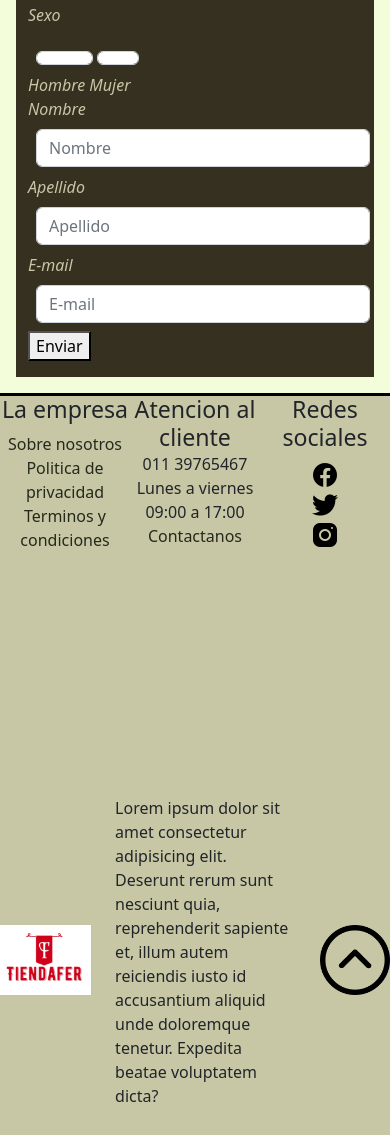
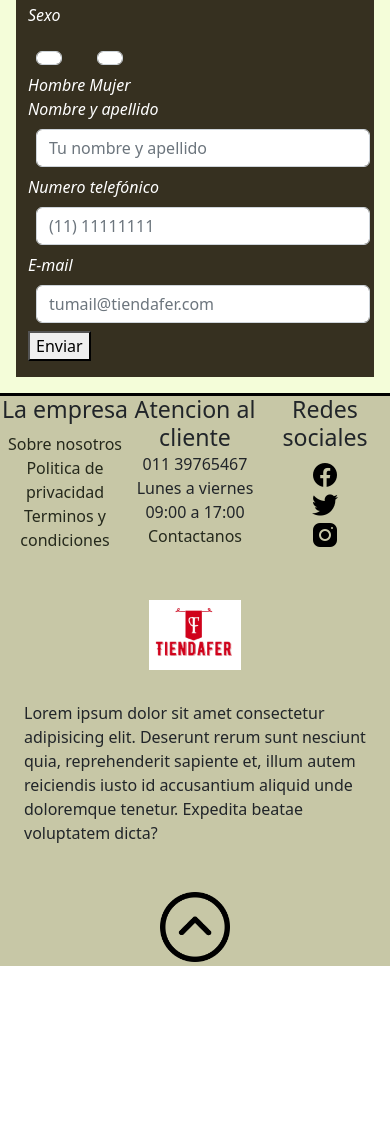
Before and after one commit to feerrivero/PreEntrega2Rivero, a website: page pages/contacto.html in a window 390 px wide. Shown: the part 494-1629 px from the top of the page. After the commit the page ends 1460 px from the top, so only its background shows below. Drawn offline with nearby package versions, Linux system fonts and the light colour scheme.

Commit message:
modificando el estilo de mi sitio

```diff
--- a/pages/contacto.html
+++ b/pages/contacto.html
@@ -57,18 +57,18 @@
                     </label>
 
                     <div>
-                    <label for="nombre">Nombre</label>
-                    <input type="text" required placeholder="Nombre" id="nombre" class="form-control">
+                    <label for="nombre">Nombre y apellido</label>
+                    <input type="text" required placeholder="Tu nombre y apellido" id="nombre" class="form-control">
                     </div>
 
                     <div>
-                        <label for="apellido">Apellido</label>
-                        <input type="text" required placeholder="Apellido" id="apellido" class="form-control">
+                        <label for="numero">Numero telefónico</label>
+                        <input type="number" required placeholder="(11) 11111111" id="numero" class="form-control">
                     </div>
 
                     <div>
                         <label for="email">E-mail</label>
-                        <input type="email" required placeholder="E-mail" id="email" class="form-control">
+                        <input type="email" required placeholder="tumail@tiendafer.com" id="email" class="form-control">
                     </div>
 
                     <button type="submit">Enviar</button>
--- a/scss/_contacto.scss
+++ b/scss/_contacto.scss
@@ -7,6 +7,7 @@ main form fieldset{
     color:$color-separadores;
     font-style: italic;
     text-align: center;
+    background-color: $color-footer;
 }
 
 /* Formulario */
@@ -18,4 +19,21 @@ form{
     input{
         margin: 0.5rem;
     }
+
+    fieldset{
+        legend,
+        p,
+        label{
+            color:white;
+        }
+
+        label .form-control{
+            width: 25px;
+            background-color: white;
+
+            &:checked{
+                background-color: #25291C;
+            }
+        }
+    }
 }
--- a/scss/_envios.scss
+++ b/scss/_envios.scss
@@ -15,6 +15,11 @@
 
     h2{
         color:$color-separadores;
+        background-color: $color-footer;
+    }
+
+    form fieldset #codigoPostalButton{
+        width: 150px;
     }
 }
 
--- a/scss/_globales.scss
+++ b/scss/_globales.scss
@@ -147,7 +147,7 @@ footer{
     "imagenFooter imagenFooter imagenFooter"
     ;
     justify-items: center;
-    background-color: #C7C7A6;
+    background-color: $color-footer;
 
     .laEmpresa{
         /*footer la empresa*/
--- a/scss/_mediaqueris.scss
+++ b/scss/_mediaqueris.scss
@@ -124,8 +124,14 @@ header .barra .menu li{
 }
 
 @media screen and (max-width:530px){
-    footer div{
-        display: flex;
-        flex-direction: row;
+    footer{
+        display: grid;
+        grid-template-rows: 200px 370px;
+        grid-template-columns: repeat(3, 1fr);
+
+        .imagenfooter{
+            display: flex;
+            flex-direction: column;
+        }
     }
 }
--- a/scss/_variables.scss
+++ b/scss/_variables.scss
@@ -32,3 +32,6 @@ $color-contenedor: #A49966;
 
 //color contenedores separadores
 $color-separadores: #363020;
+
+//color fondo footer
+$color-footer: #C7C7A6;
```
Also changed, not shown: pages/envios.html (+1 -1 lines), css/styles.css, 1 other file.
